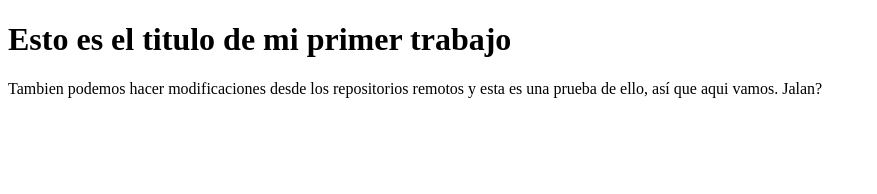
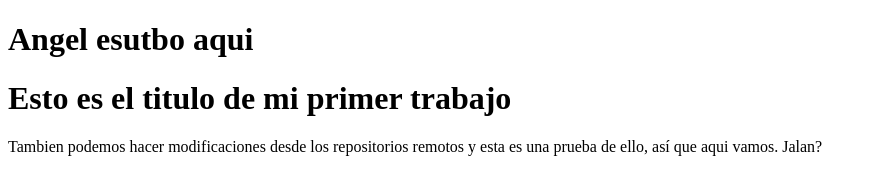
Before and after one commit to JavierHdzA/clase1, a plain HTML site: page index.html in a window 1280 px wide. Shown: the whole page, without its empty margins (0-877 px from the left). Drawn offline with Linux system fonts and the light colour scheme.

Commit message:
sorry sorry master

```diff
--- a/index.html
+++ b/index.html
@@ -7,6 +7,7 @@
     <title>Document</title>
 </head>
 <body>
+    <h1>Angel esutbo aqui</h1>
     <h1>Esto es el titulo de mi primer trabajo</h1>
     <p>Tambien podemos hacer modificaciones desde los repositorios remotos y
     esta es una prueba de ello, así que aqui vamos. Jalan?</p>
```
